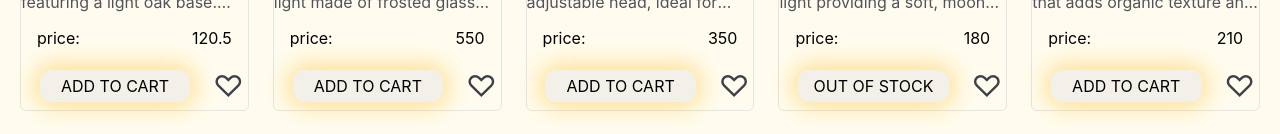
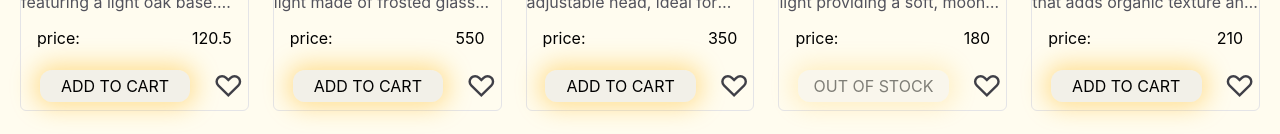
Before and after one commit to nastytolstenkova-hue/store-portfolio, a React (Vite) app: page /main in a window 1280 px wide. Shown: the part 757-891 px from the top of the page. Built offline with nearby package versions, Linux system fonts and the light colour scheme.

Commit message:
refactor: code cleanup and general project improvements.

```diff
--- a/src/components/OneProduct.tsx
+++ b/src/components/OneProduct.tsx
@@ -55,7 +55,7 @@ export default function OneProduct({ product }: { product: IProduct }) {
           text={product.inStock ? "add to cart" : "out of stock"}
           disabled={!product.inStock}
           onClick={() => product.inStock && addCartProduct(product.id)}
-          className="mx-auto w-4/5"
+          className="mx-auto w-4/5 disabled:cursor-not-allowed disabled:opacity-50 disabled:active:scale-100"
         />
 
         <button
--- a/src/components/orderHistory/OneOrderDetails.tsx
+++ b/src/components/orderHistory/OneOrderDetails.tsx
@@ -12,7 +12,7 @@ export default function OneOrderDetails() {
   }
 
   return (
-    <div className="bg-amber-200/30 p-3 rounded-md">
+    <div className="bg-amber-200/30 p-3 rounded-md lg:w-[80%] xl:w-[70%]">
       <h2 className="text-xl font-bold mb-4">
         Order Details: {currentOrder.id}
       </h2>
--- a/src/pages/ProductPage.tsx
+++ b/src/pages/ProductPage.tsx
@@ -23,7 +23,7 @@ export default function ProductPage() {
   );
 
   if (!product) {
-    return <div>Product isn't exist</div>;
+    return <div>This product does not exist.</div>;
   }
 
   const buttonDes = `flex justify-center items-center  p-1 w-7 h-7 bg-zinc-400/30 cursor-pointer `;
@@ -81,7 +81,7 @@ export default function ProductPage() {
           </div>
           <div>
             <button
-              className="flex justify-center items-center mx-auto p-1 uppercase   bg-yellow-300/30   rounded-xl w-4/5 cursor-pointer  shadow-[0_0_10px_2px_rgba(255,180,0,0.5)] whitespace-nowrap hover:bg-yellow-300/50 hover:border-white transition-colors duration-300 active:scale-95 "
+              className="flex justify-center items-center mx-auto p-1 uppercase   bg-yellow-300/30   rounded-xl w-4/5 cursor-pointer  shadow-[0_0_10px_2px_rgba(255,180,0,0.5)] whitespace-nowrap hover:bg-yellow-300/50 hover:border-white transition-colors duration-300 active:scale-95 disabled:cursor-not-allowed disabled:opacity-50 disabled:active:scale-100"
               disabled={!product.inStock}
               onClick={() => {
                 product.inStock && addCartProduct(product.id, quality);
```
